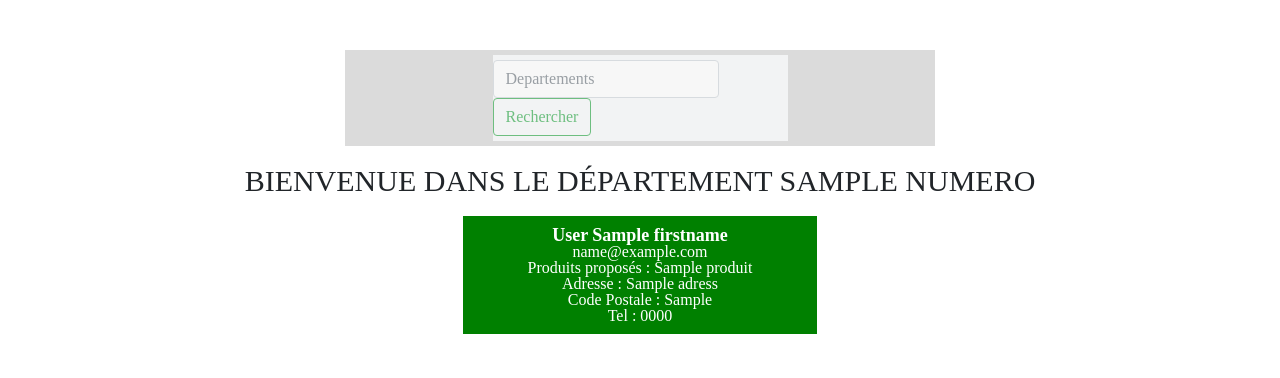
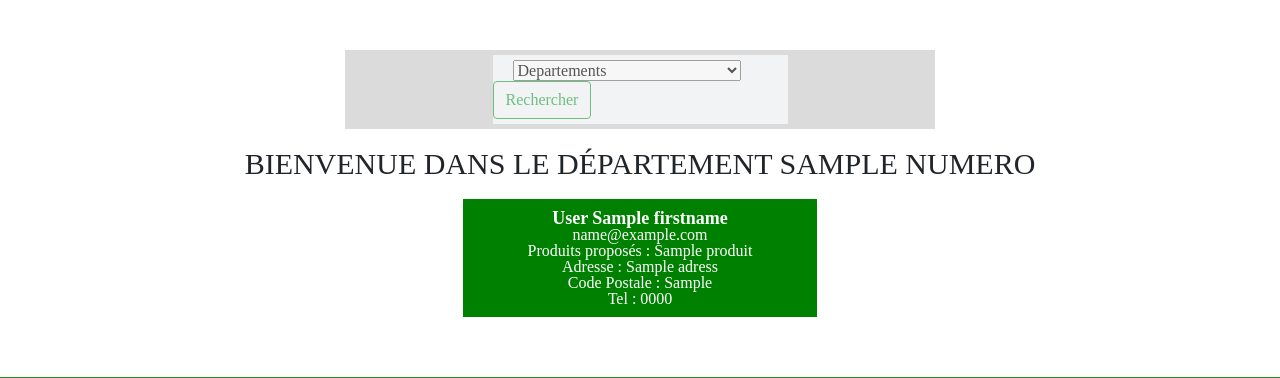
Before and after one commit to JCoderius/projet_soutenance_gr3, a Symfony app: template templates/anonyme/index.html.twig in a window 1280 px wide. Shown: the part 214-592 px from the top of the page. Run offline with Twig, Linux system fonts and the light colour scheme; the template is opened without the code that fills it: most values are stand-ins (such as "Sample title", 1, 10 or a date in 2020); some libraries are stand-ins or nearby versions; some web fonts are replaced.

Commit message:
barre de selection dans anonymes/index.html.twig

```diff
--- a/public/asset/css/style.css
+++ b/public/asset/css/style.css
@@ -229,6 +229,13 @@ section .texte p{
     font-weight: bolder;
 }
 
+#les_selections select{
+    margin: 0 20px;
+}
+#les_selections button{
+    m
+}
+
 /* ******************************* */
 /*****css. formulaire register  ***/
 /* ***************************** */
--- a/src/Controller/AnonymeController.php
+++ b/src/Controller/AnonymeController.php
@@ -15,9 +15,8 @@ class AnonymeController extends AbstractController
     /**
      * @Route("/anonyme/{dep}", name="anonyme", methods={"GET"})
      */
-    public function show(UserRepository $repousers,DepartementsRepository $repodepartements,$dep)
+    public function show(UserRepository $repousers,DepartementsRepository $repodepartements,DepartementsRepository $repodeparts,$dep)
     {
-
         $departement = $repodepartements->findOneByNumero($dep);
 //        dd($departement);
         if (!$departement)
@@ -30,6 +29,7 @@ class AnonymeController extends AbstractController
         return $this->render('anonyme/index.html.twig', [
             'departement' => $departement,
             'users' => $users,
+            'depalls' => $repodeparts->findAll()
         ]);
     }
 
--- a/templates/anonyme/index.html.twig
+++ b/templates/anonyme/index.html.twig
@@ -7,7 +7,12 @@
         <div class="navbar">
             <nav class="navbar navbar-light bg-light">
                 <form class="form-inline">
-                    <input class="form-control mr-sm-2" type="search" placeholder="Departements" aria-label="Search">
+                    <select name="profil[dep_id" id="profil_dep_id">
+                        <option value="">Departements</option>
+                        {% for depall in depalls %}
+                            <option value="{{ depall.numero }}">{{ depall.numero }} - {{ depall.nom }}</option>
+                        {% endfor %}
+                    </select>
                     <button class="btn btn-outline-success my-2 my-sm-0" type="submit">Rechercher</button>
                 </form>
             </nav>
```
Also changed, not shown: src/Form/DepartementsType.php (+12 -0 lines).
